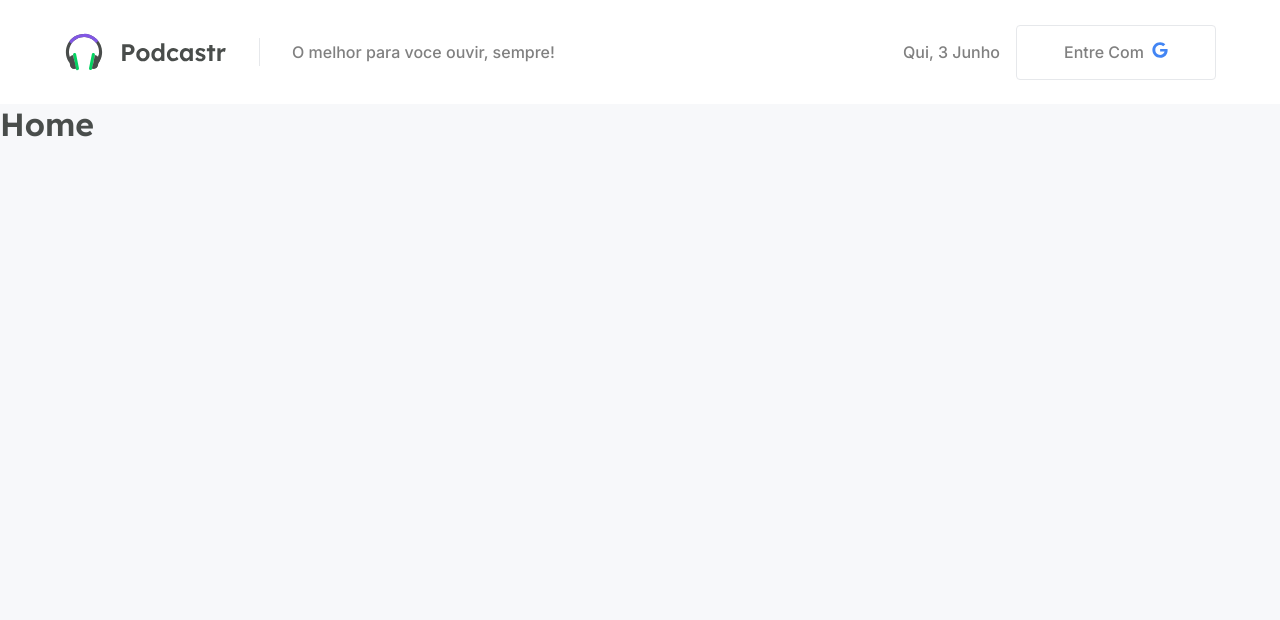
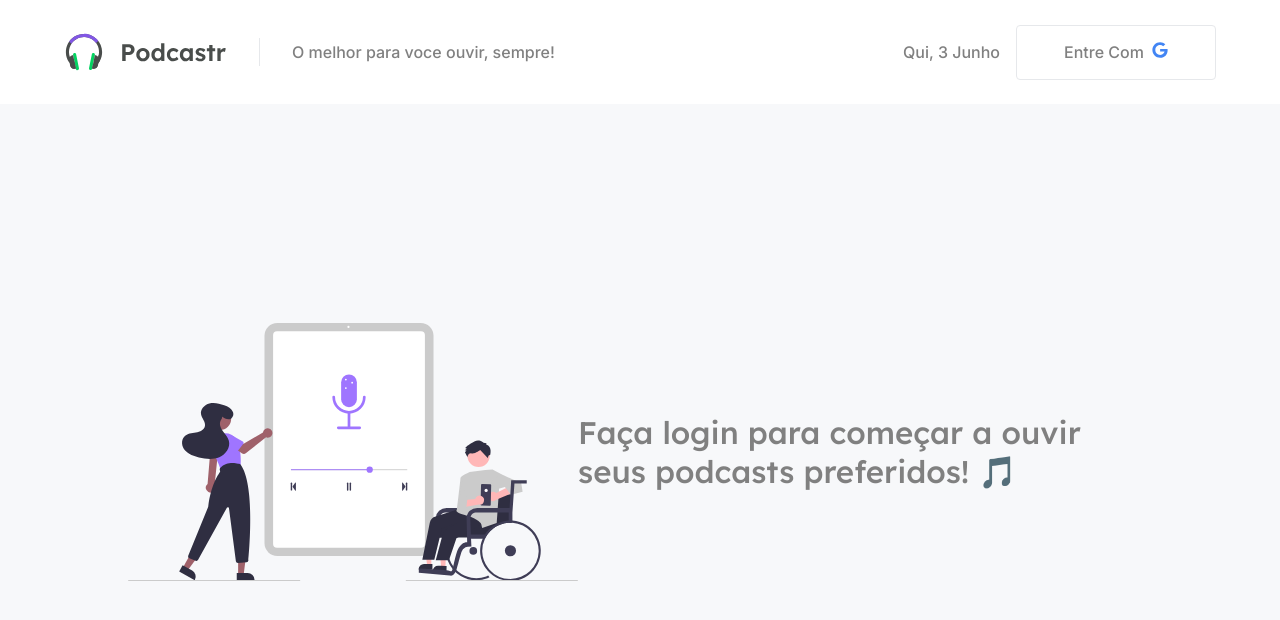
Before and after one commit to ViniciusTei/podcastr, a Next.js app: page /unsigned in a window 1280 px wide. Shown: the top 620 px of the page. Built offline with nearby package versions, Linux system fonts and the light colour scheme; no server answers.

Commit message:
feat(unsigned): add content and styles
add unsigned page content and styes

```diff
--- a/src/pages/unsigned.tsx
+++ b/src/pages/unsigned.tsx
@@ -1,7 +1,27 @@
+import styles from '../styles/unsigned.module.scss';
+
 export default function Home() {
     return (
-        <div>
-            <h1>Home</h1>
+        <div className={styles.pageContainer}>
+            <section className={styles.pageContent}>
+                <img src="/podcast.svg" alt="podcast audience" />
+                <h2>Faça login para começar a ouvir seus podcasts preferidos! 🎵</h2>
+            </section>
+            <section className={styles.pageArticle}>
+                <article>
+                    <h3>O que eh um Podcast?</h3>
+                    <p>A podcast is an episodic series of spoken word digital audio files that a user can download to a personal device for easy listening.
+                        Streaming applications and podcasting services provide a convenient and integrated way to manage a personal consumption queue across many
+                        podcast sources and playback devices
+                    </p>
+                </article>
+                <article>
+                    <h3>Como utilizar o podcastr?</h3>
+                    <p>Faca login utilizando sua conta, então eh so começar a adicionar seus podcasts preferidos utilizando o feed rss.</p>
+                </article>
+
+
+            </section>
         </div>
     )
 }
--- a/src/styles/unsigned.module.scss
+++ b/src/styles/unsigned.module.scss
@@ -0,0 +1,36 @@
+.pageContainer {
+    padding: 0 4rem;
+    height: calc(100vh - 6.5rem);
+    overflow-y: auto;
+}
+
+.pageContent {
+    display: flex;
+    align-items: center;
+    justify-content: space-around;
+    padding: 2rem 4rem;
+    height: 100%;
+    img {
+        width: 450px;
+        height: auto;
+    }
+
+    h2 {
+        font-size: 1.95rem;
+        text-align: left;
+        color: var(--gray-300);
+        font-weight: 200;
+    }
+}
+
+.pageArticle {
+    padding: 2rem 4rem;
+
+    display: flex;
+    align-items: center;
+    justify-content: center;
+    gap: 2rem;
+    article {
+        max-width: 600px;
+    }
+}
```
Also changed, not shown: public/podcast.svg (added).
